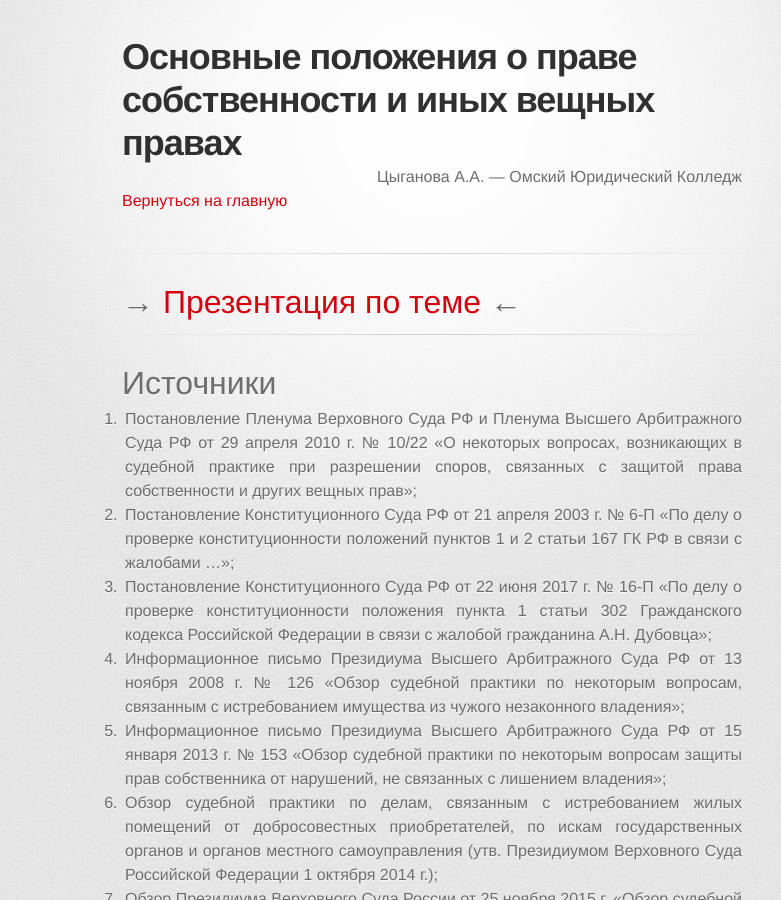
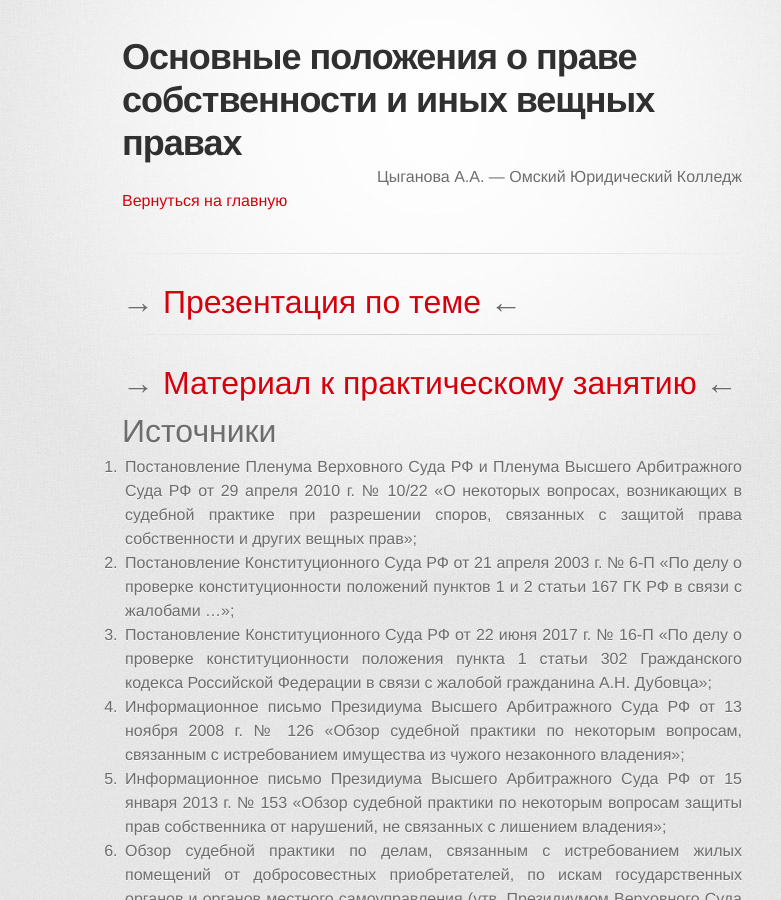
Before and after one commit to a-nova/a-nova.github.io, a Jekyll site: the page built from _lessons/10.md, in a window 1280 px wide and 900 px high. Shown: the whole window, without its empty margins (208-989 px from the left). Built offline with Jekyll 4.4.1, drawn with Linux system fonts in a browser that asks for light colours; some web fonts are replaced.

Commit message:
push tasks in pdf

```diff
--- a/_lessons/10.md
+++ b/_lessons/10.md
@@ -8,6 +8,8 @@ layout: page
 # &rarr; <a id="goToPresentation" target="_blank">Презентация по теме</a> &larr;
 
 <hr />
+
+# &rarr; [Материал к практическому занятию](./10/eigentum-praktikum.pdf) &larr;
 
 <!-- # Задания -->
 
```
Also changed, not shown: 1 other file.
